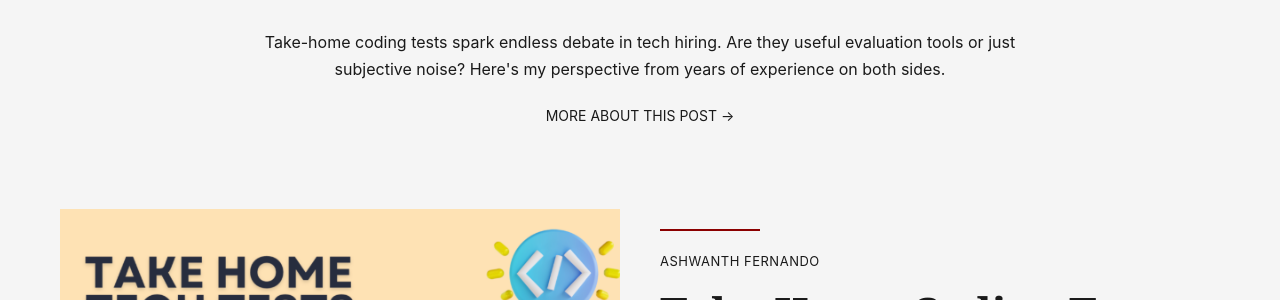
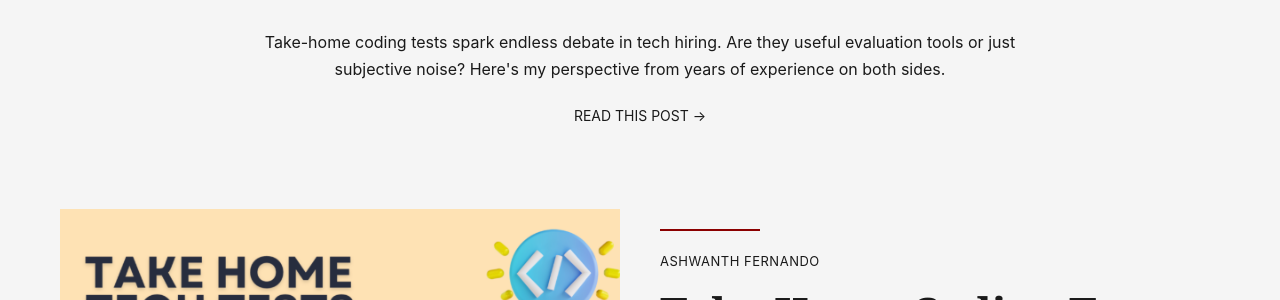
Before and after one commit to crazysoftwarecoder/crazysoftwarecoder.github.io, a Jekyll site: the page built from index.html, in a window 1280 px wide. Shown: the part 460-760 px from the top of the page. Built offline with Jekyll 4.4.1, drawn with Linux system fonts in a browser that asks for light colours.

Commit message:
Changed more about this post to read

```diff
--- a/index.html
+++ b/index.html
@@ -54,7 +54,7 @@ layout: default
 
   <div class="issue-description">
     <p>{{ latest_post.excerpt | strip_html | truncatewords: 30 }}</p>
-    <a href="{{ site.baseurl }}{{ latest_post.url }}" class="more-link">MORE ABOUT THIS POST →</a>
+    <a href="{{ site.baseurl }}{{ latest_post.url }}" class="more-link">READ THIS POST →</a>
   </div>
 </div>
 
```
